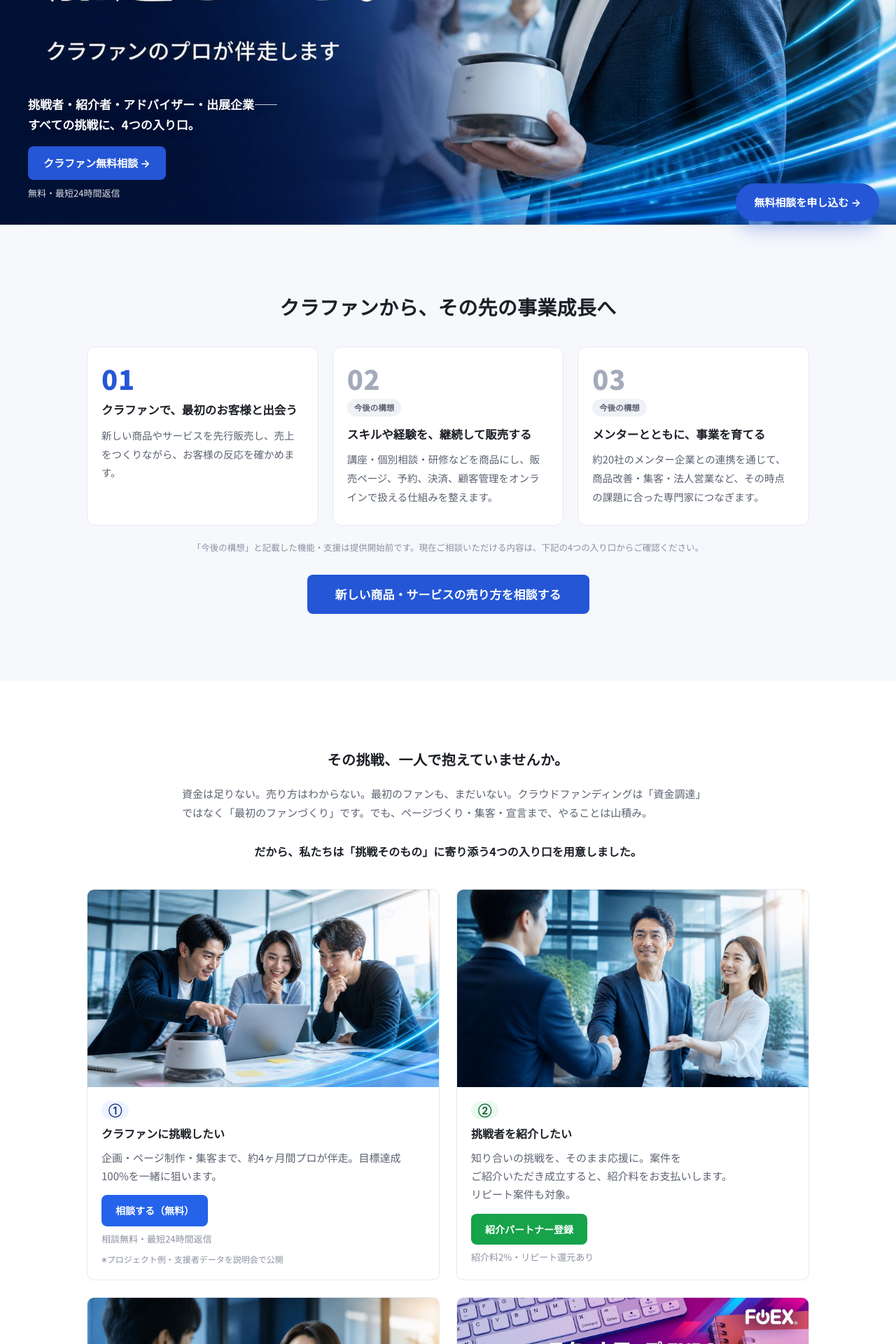
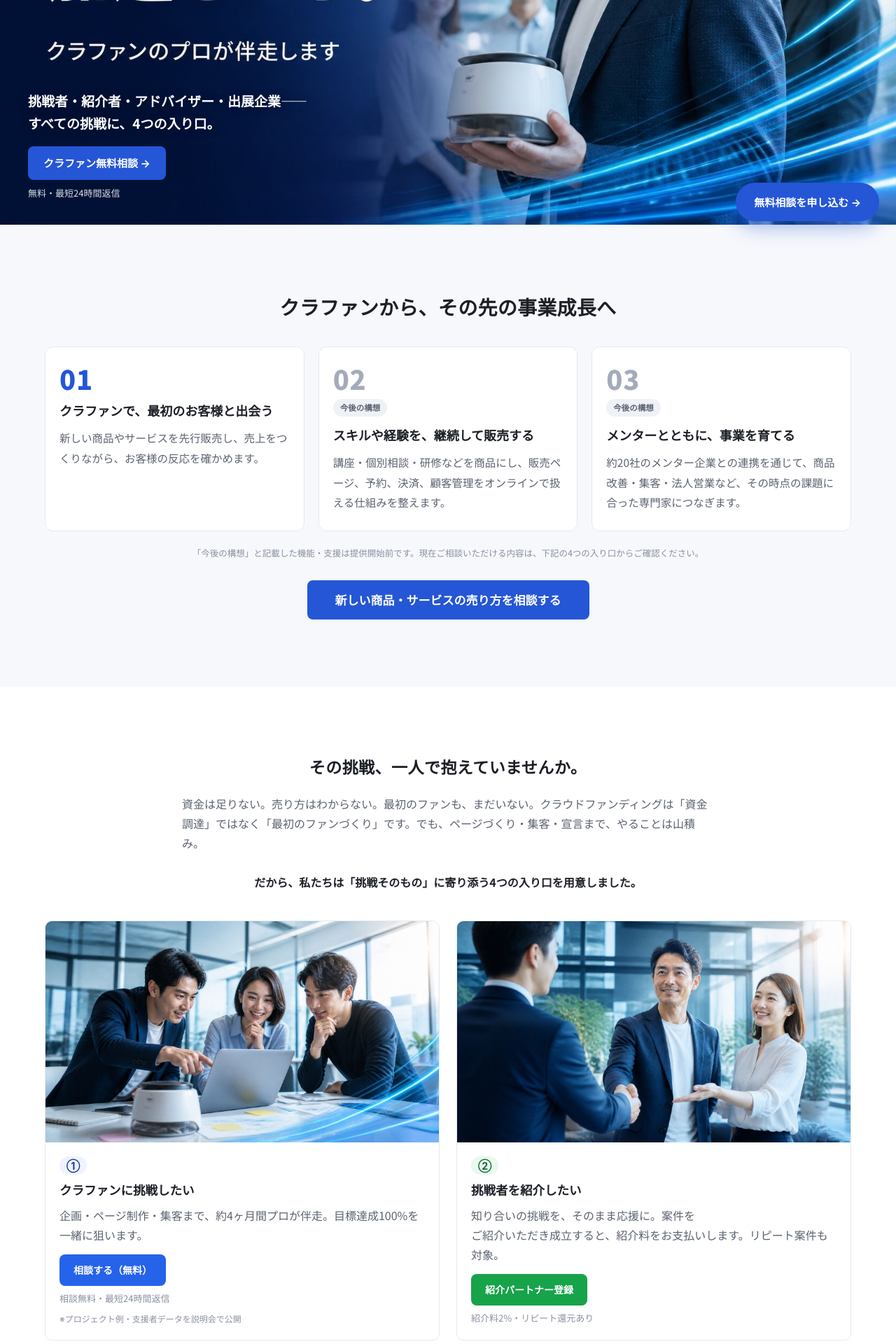
Before and after one commit to adr35760/kamo-funding-app, a Next.js app: page / in a window 1280 px wide. Shown: the part 460-2380 px from the top of the page at 70% size. Built offline with nearby package versions, Linux system fonts and the light colour scheme; no server answers.

Commit message:
style(top): 全体のサイズ感を拡大（本文15→16px・見出し20→23px・コンテンツ幅1080→1200・KV上限1280→1600）（t iku指示 2026-11-14）

```diff
--- a/src/styles/top-lp.css
+++ b/src/styles/top-lp.css
@@ -43,8 +43,8 @@
   background: #fff;
   color: var(--text);
   font-family: 'Noto Sans JP', -apple-system, BlinkMacSystemFont, sans-serif;
-  font-size: 15px;
-  line-height: 1.75;
+  font-size: 16px;
+  line-height: 1.8;
   overflow-x: clip;
 }
 
@@ -55,14 +55,14 @@
 }
 
 .tlp-inner {
-  max-width: 1080px;
+  max-width: 1200px;
   margin: 0 auto;
   padding: 0 24px;
 }
 
 /* ---- 見出し・本文（§8） ---- */
 .tlp-h2 {
-  font-size: 20px;
+  font-size: 23px;
   font-weight: 600;
   line-height: 1.6;
   letter-spacing: 0.02em;
@@ -75,7 +75,7 @@
   color: var(--text);
 }
 .tlp-body {
-  font-size: 15px;
+  font-size: 16px;
   line-height: 1.75;
   color: var(--text-sub);
 }
@@ -138,7 +138,9 @@
 }
 .tlp-hero-frame {
   position: relative;
-  max-width: 1280px;
+  /* 2026-11-14 t iku指示: 全体的にもう少し大きく見せたい → KVの上限を1280→1600に拡大
+     （16:9を保ったまま。切り抜くと画像内の文字と重なるためトリミングしない） */
+  max-width: 1600px;
   margin: 0 auto;
   line-height: 0;
 }
@@ -158,7 +160,7 @@
 .tlp-hero-lead {
   margin-bottom: 16px;
   color: #fff;
-  font-size: 17px;
+  font-size: 19px;
   font-weight: 600;
   line-height: 1.7;
   text-shadow: 0 1px 12px rgba(6, 16, 38, 0.6);
@@ -226,14 +228,14 @@
 }
 .tlp-step-title {
   margin-top: 2px;
-  font-size: 16.5px;
+  font-size: 18px;
   font-weight: 700;
   line-height: 1.6;
   color: var(--text);
   text-wrap: balance;
 }
 .tlp-step-body {
-  font-size: 14.5px;
+  font-size: 15.5px;
   line-height: 1.85;
   color: var(--text-sub);
 }
@@ -335,13 +337,13 @@
   line-height: 1;
 }
 .tlp-card-title {
-  font-size: 16px;
+  font-size: 17.5px;
   font-weight: 600;
   line-height: 1.6;
   color: var(--text);
 }
 .tlp-card-text {
-  font-size: 15px;
+  font-size: 16px;
   line-height: 1.75;
   color: var(--text-sub);
   /* 2026-11-08: 「スケジュール」等が語中で割れないように文節単位で折り返す */
@@ -604,7 +606,7 @@
   padding: 28px 0 32px;
 }
 .tlp-footer-inner {
-  max-width: 1080px;
+  max-width: 1200px;
   margin: 0 auto;
   padding: 0 24px;
   text-align: center;
```
